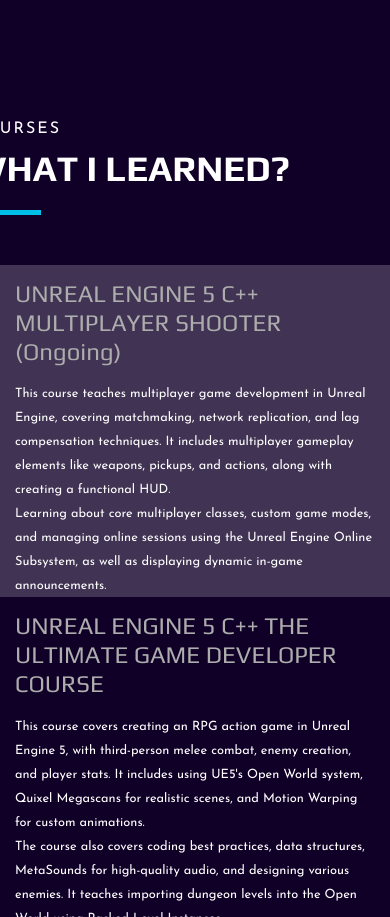
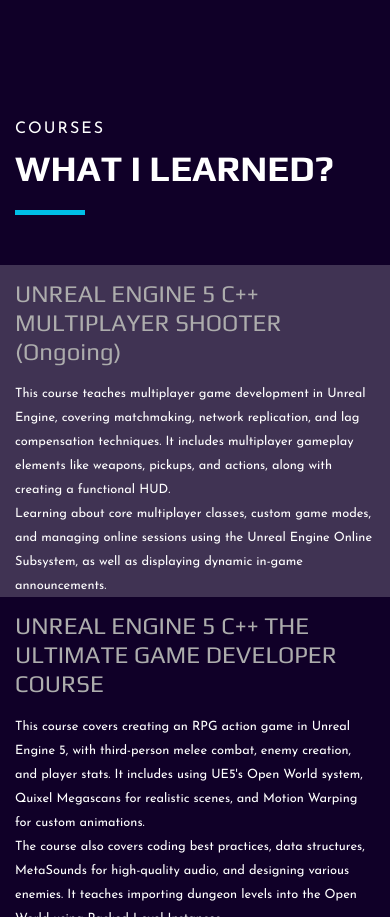
Before and after one commit to Krati91/Portfolio, a plain HTML site: page about.html in a window 390 px wide. Shown: the part 2854-3771 px from the top of the page. Drawn offline with Linux system fonts and the light colour scheme.

```diff
--- a/css/style.css
+++ b/css/style.css
@@ -2338,6 +2338,10 @@
     line-height: 40px;
   }
 
+  .courses{
+    margin-left: auto;
+  }
+
   .about__pic__item--large.set-bg{
     background-position: bottom !important;
   }
```
